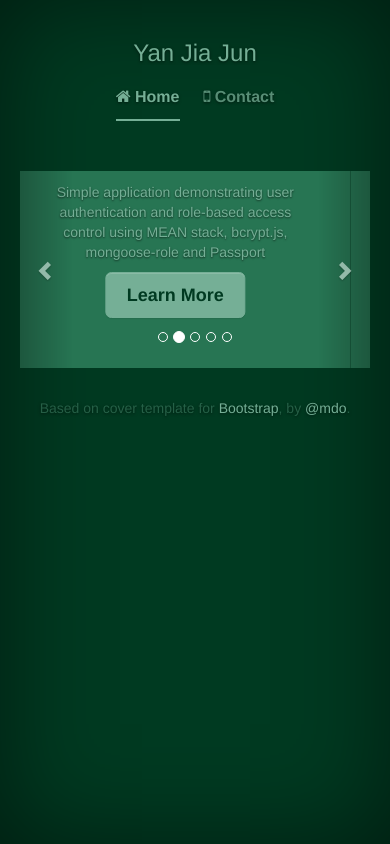
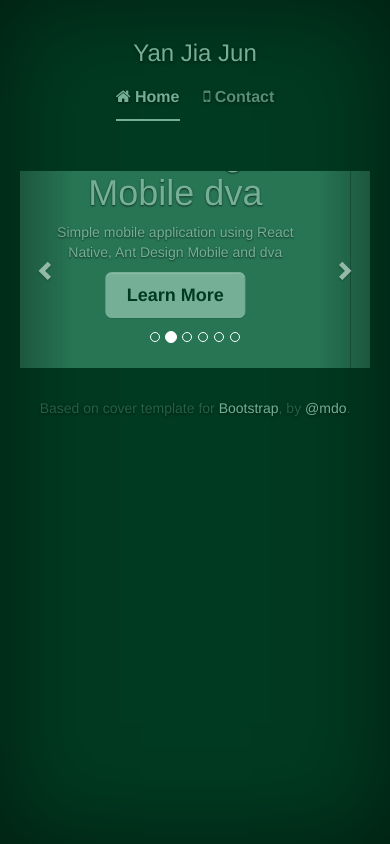
Before and after one commit to jiajun86/jiajun86.github.io, a plain HTML site: page index.html in a window 390 px wide. Drawn offline with nearby package versions, Linux system fonts and the light colour scheme.

Commit message:
Update index.html to include link to ReactNativeAntdMobileDva

```diff
--- a/index.html
+++ b/index.html
@@ -52,9 +52,25 @@
                 <li data-target="#homeCarousel" data-slide-to="2"></li>
                 <li data-target="#homeCarousel" data-slide-to="3"></li>
                 <li data-target="#homeCarousel" data-slide-to="4"></li>
+                <li data-target="#homeCarousel" data-slide-to="5"></li>
               </ol>
               <div class="carousel-inner">
                 <div class="item active">
+                  <img src="/assets/img/carousel_holder.png" alt="First slide">
+                  <div class="container">
+                    <div class="carousel-caption">
+                      <h1>React Native Ant Design Mobile dva</h1>
+                      <p>
+                        Simple mobile application using React Native, Ant Design Mobile and dva
+                      </p>
+                      <p>
+                        <a href="//github.com/jiajun86/ReactNativeAntdMobileDva/"
+                           class="btn btn-lg btn-default">Learn More</a>
+                      </p>
+                    </div>
+                  </div>
+                </div>
+                <div class="item">
                   <img src="/assets/img/carousel_holder.png" alt="First slide">
                   <div class="container">
                     <div class="carousel-caption">
```
